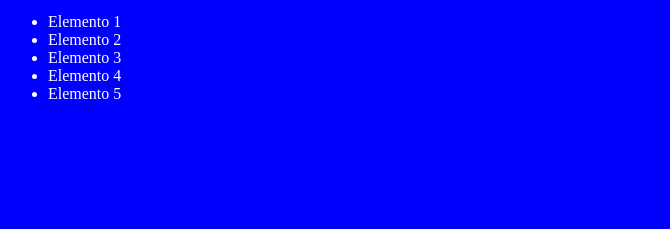
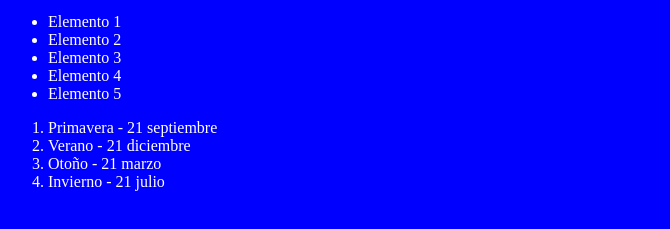
Before and after one commit to wils09/curso-git-github, a plain HTML site: page index.html in a window 1280 px wide. Shown: the part 101-330 px from the top of the page, without its empty margins (0-670 px from the left). Drawn offline with Linux system fonts and the light colour scheme.

Commit message:
Agregando estaciones del año con fechas

```diff
--- a/index.html
+++ b/index.html
@@ -17,6 +17,12 @@
       <li>Elemento 4</li>
       <li>Elemento 5</li>
     </ul>
+    <ol>
+      <li>Primavera - 21 septiembre</li>
+      <li>Verano - 21 diciembre</li>
+      <li>Otoño - 21 marzo</li>
+      <li>Invierno - 21 julio</li>
+    </ol>
     <script src="index.js"></script>
   </body>
 </html>
```
